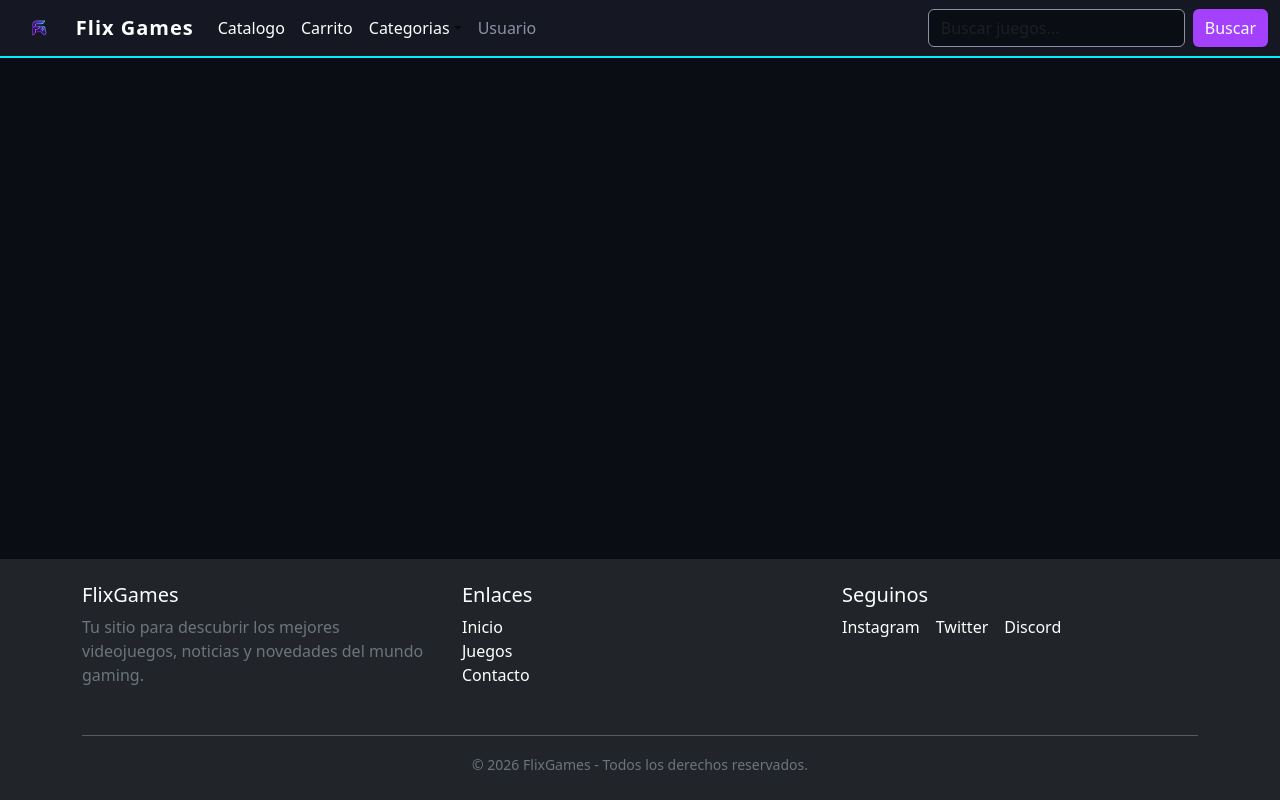
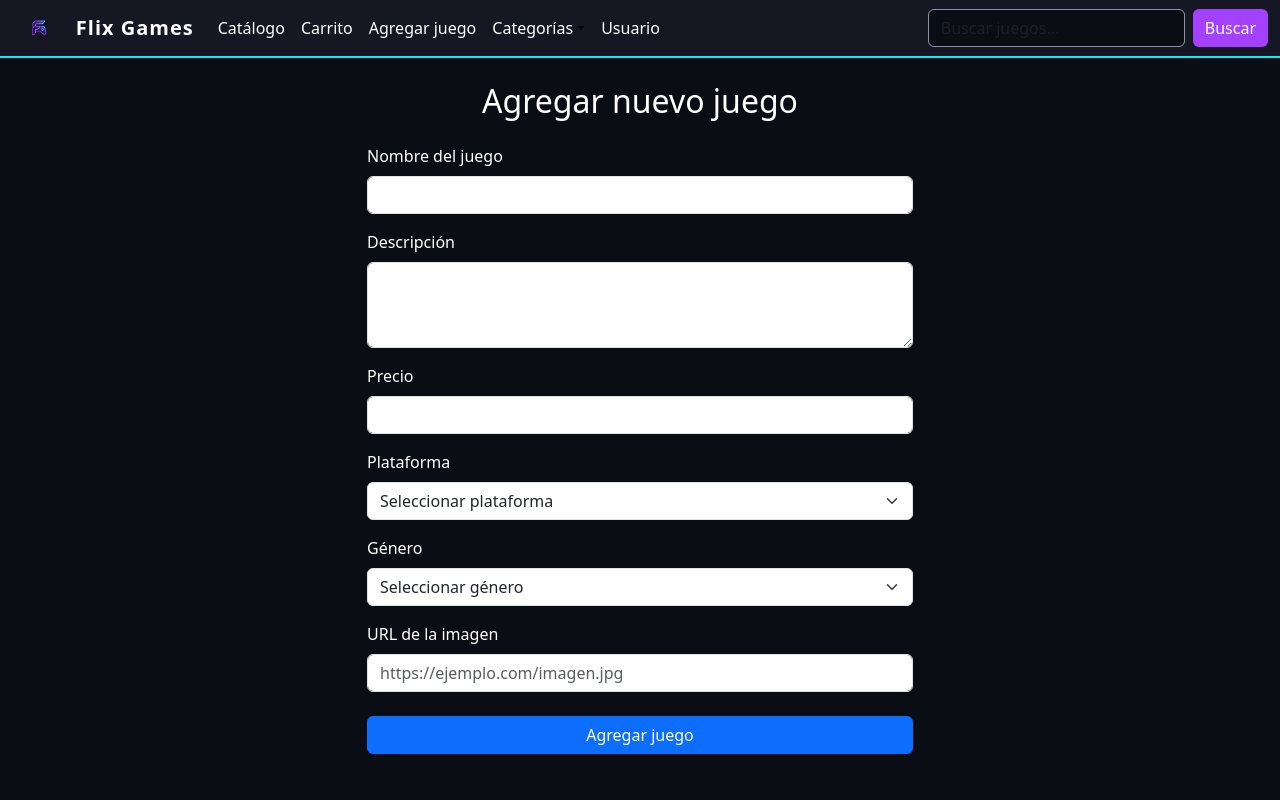
Before and after one commit to Pitu97/TP-Prog3, a React (Vite) app in the folder TiendaVideojuegos/: page /NuevoJuego in a window 1280 px wide. Shown: the top 800 px of the page. Built offline with nearby package versions, Linux system fonts and the light colour scheme.

Commit message:
funcion de agregar juego y navigates del navbar

```diff
--- a/TiendaVideojuegos/package.json
+++ b/TiendaVideojuegos/package.json
@@ -14,7 +14,8 @@
     "react": "^19.2.8",
     "react-bootstrap": "^2.10.10",
     "react-dom": "^19.2.8",
-    "react-router": "^8.4.0"
+    "react-router": "^8.4.0",
+    "react-router-dom": "^7.18.4"
   },
   "devDependencies": {
     "@types/react": "^19.2.18",
--- a/TiendaVideojuegos/src/App.jsx
+++ b/TiendaVideojuegos/src/App.jsx
@@ -1,6 +1,8 @@
+
 import { useState } from "react";
 import "./App.css";
-import { BrowserRouter, Route, Routes } from "react-router";
+import { BrowserRouter, Route, Routes } from "react-router-dom";
+
 import Dashboard from "./pages/Dashboard";
 import Catalogo from "./pages/Catalogo";
 import Carrito from "./pages/Carrito";
@@ -11,12 +13,19 @@ import { colores } from "./data/theme";
 import Perfil from "./pages/Perfil";
 import BarraNav from "./components/BarraNav";
 import Footer from "./components/Footer";
+import NuevoJuego from "./components/NuevoJuego";
 
 function App() {
   const [juegos, setJuegos] = useState(listaJuegos);
 
+  const agregarJuego = (nuevoJuego) => {
+    setJuegos((juegosActuales) => [...juegosActuales, nuevoJuego]);
+  };
+
   return (
-    <div className="d-flex flex-column min-vh-100"
+    <BrowserRouter>
+      <div
+        className="d-flex flex-column min-vh-100"
         style={{
           backgroundColor: colores.background,
           minHeight: "100vh",
@@ -24,20 +33,34 @@ function App() {
         }}
       >
         <BarraNav />
+
         <main className="flex-grow-1">
-        <BrowserRouter>
           <Routes>
-          <Route path="/" element={<Dashboard juegos={juegos} />} />
-          <Route path="catalogo" element={<Catalogo juegos={juegos} />} />
-          <Route path="carrito" element={<Carrito />} />
-          <Route path="login" element={<Login />} />
-          <Route path="detalleJuego" element={<DetalleJuego />} />
-          <Route path="perfil" element={<Perfil />} />
+            <Route
+              path="/"
+              element={<Dashboard juegos={juegos} />}
+            />
+
+            <Route
+              path="/catalogo"
+              element={<Catalogo juegos={juegos} />}
+            />
+
+            <Route path="/carrito" element={<Carrito />} />
+            <Route path="/login" element={<Login />} />
+            <Route path="/detalleJuego" element={<DetalleJuego />} />
+            <Route path="/perfil" element={<Perfil />} />
+
+            <Route
+              path="/NuevoJuego"
+              element={<NuevoJuego agregarJuego={agregarJuego} />}
+            />
           </Routes>
-      </BrowserRouter>
         </main>
+
         <Footer />
       </div>
+    </BrowserRouter>
   );
 }
 
--- a/TiendaVideojuegos/src/components/BarraNav.jsx
+++ b/TiendaVideojuegos/src/components/BarraNav.jsx
@@ -1,3 +1,4 @@
+
 import Button from "react-bootstrap/Button";
 import Container from "react-bootstrap/Container";
 import Form from "react-bootstrap/Form";
@@ -6,8 +7,11 @@ import Navbar from "react-bootstrap/Navbar";
 import NavDropdown from "react-bootstrap/NavDropdown";
 import { colores } from "../data/theme";
 import logo from "../assets/img/Logo_flix_limpio.png";
+import { useNavigate } from "react-router-dom";
 
 function BarraNav() {
+  const navigate = useNavigate();
+
   return (
     <Navbar
       expand="lg"
@@ -18,16 +22,21 @@ function BarraNav() {
     >
       <Container fluid>
         <Navbar.Brand
-          href="#"
+          onClick={() => navigate("/")}
           style={{
             color: colores.textMain,
             fontWeight: "bold",
             letterSpacing: "1px",
             display: "flex",
             alignItems: "center",
+            cursor: "pointer",
           }}
         >
-          <img src={logo} style={{ height: "30px", marginRight: "10px" }} />
+          <img
+            src={logo}
+            alt="Logo Flix Games"
+            style={{ height: "30px", marginRight: "10px" }}
+          />
           Flix Games
         </Navbar.Brand>
 
@@ -42,43 +51,85 @@ function BarraNav() {
             style={{ maxHeight: "100px" }}
             navbarScroll
           >
-            <Nav.Link href="#action1" style={{ color: colores.textMain }}>
-              Catalogo
+            <Nav.Link
+              onClick={() => navigate("/catalogo")}
+              style={{ color: colores.textMain, cursor: "pointer" }}
+            >
+              Catálogo
             </Nav.Link>
-            <Nav.Link href="#action2" style={{ color: colores.textMain }}>
+
+            <Nav.Link
+              onClick={() => navigate("/carrito")}
+              style={{ color: colores.textMain, cursor: "pointer" }}
+            >
               Carrito
+            </Nav.Link>
+
+            <Nav.Link
+              onClick={() => navigate("/NuevoJuego")}
+              style={{ color: colores.textMain, cursor: "pointer" }}
+            >
+              Agregar juego
             </Nav.Link>
 
             <NavDropdown
               title={
-                <span style={{ color: colores.textMain }}>Categorias</span>
+                <span style={{ color: colores.textMain }}>
+                  Categorías
+                </span>
               }
               id="navbarScrollingDropdown"
             >
-              <NavDropdown.Item href="#action3">Accion</NavDropdown.Item>
-              <NavDropdown.Item href="#action4">Aventura</NavDropdown.Item>
+              <NavDropdown.Item
+                onClick={() => navigate("/catalogo")}
+              >
+                Acción
+              </NavDropdown.Item>
+
+              <NavDropdown.Item
+                onClick={() => navigate("/catalogo")}
+              >
+                Aventura
+              </NavDropdown.Item>
+
               <NavDropdown.Divider />
-              <NavDropdown.Item href="#action5">RPG</NavDropdown.Item>
+
+              <NavDropdown.Item
+                onClick={() => navigate("/catalogo")}
+              >
+                RPG
+              </NavDropdown.Item>
             </NavDropdown>
 
-            <Nav.Link href="#" disabled style={{ color: colores.textMuted }}>
+            <Nav.Link
+              onClick={() => navigate("/perfil")}
+              style={{ color: colores.textMain, cursor: "pointer" }}
+            >
               Usuario
             </Nav.Link>
           </Nav>
 
-          <Form className="d-flex">
+          <Form
+            className="d-flex"
+            onSubmit={(e) => {
+              e.preventDefault();
+              navigate("/catalogo");
+            }}
+          >
             <Form.Control
               type="search"
               placeholder="Buscar juegos..."
               className="me-2"
-              aria-label="Search"
+              aria-label="Buscar juegos"
               style={{
                 backgroundColor: colores.background,
                 color: colores.textMain,
                 border: `1px solid ${colores.textMuted}`,
               }}
             />
+
             <Button
+              type="submit"
               style={{
                 backgroundColor: colores.secondary,
                 color: colores.textMain,
--- /dev/null
+++ b/TiendaVideojuegos/src/components/NuevoJuego.jsx
@@ -0,0 +1,150 @@
+
+import { useState } from "react";
+import { Form, Button, Container, Row, Col } from "react-bootstrap";
+
+function NuevoJuego({ agregarJuego }) {
+  const [juego, setJuego] = useState({
+    title: "",
+    description: "",
+    price: "",
+    platform: "",
+    genre: "",
+    image: ""
+  });
+
+  const handleChange = (e) => {
+    setJuego({
+      ...juego,
+      [e.target.name]: e.target.value
+    });
+  };
+
+  const handleSubmit = (e) => {
+    e.preventDefault();
+
+    const nuevoJuego = {
+      ...juego,
+      id: Date.now(),
+      price: Number(juego.price)
+    };
+
+    console.log("Juego enviado:", nuevoJuego);
+
+    agregarJuego(nuevoJuego);
+
+    alert("Juego agregado correctamente");
+
+    setJuego({
+      title: "",
+      description: "",
+      price: "",
+      platform: "",
+      genre: "",
+      image: ""
+    });
+  };
+
+  return (
+    <Container className="mt-4 mb-5">
+      <Row className="justify-content-center">
+        <Col md={8} lg={6}>
+          <h2 className="mb-4 text-center">
+            Agregar nuevo juego
+          </h2>
+
+          <Form onSubmit={handleSubmit}>
+            <Form.Group className="mb-3">
+              <Form.Label>Nombre del juego</Form.Label>
+              <Form.Control
+                type="text"
+                name="title"
+                value={juego.title}
+                onChange={handleChange}
+                required
+              />
+            </Form.Group>
+
+            <Form.Group className="mb-3">
+              <Form.Label>Descripción</Form.Label>
+              <Form.Control
+                as="textarea"
+                rows={3}
+                name="description"
+                value={juego.description}
+                onChange={handleChange}
+                required
+              />
+            </Form.Group>
+
+            <Form.Group className="mb-3">
+              <Form.Label>Precio</Form.Label>
+              <Form.Control
+                type="number"
+                name="price"
+                value={juego.price}
+                onChange={handleChange}
+                min="0"
+                step="0.01"
+                required
+              />
+            </Form.Group>
+
+            <Form.Group className="mb-3">
+              <Form.Label>Plataforma</Form.Label>
+              <Form.Select
+                name="platform"
+                value={juego.platform}
+                onChange={handleChange}
+                required
+              >
+                <option value="">Seleccionar plataforma</option>
+                <option value="PC">PC</option>
+                <option value="PS5">PS5</option>
+                <option value="Xbox">Xbox</option>
+                <option value="Switch">Switch</option>
+              </Form.Select>
+            </Form.Group>
+
+            <Form.Group className="mb-3">
+              <Form.Label>Género</Form.Label>
+              <Form.Select
+                name="genre"
+                value={juego.genre}
+                onChange={handleChange}
+                required
+              >
+                <option value="">Seleccionar género</option>
+                <option value="Action">Acción</option>
+                <option value="Adventure">Aventura</option>
+                <option value="RPG">RPG</option>
+                <option value="Strategy">Estrategia</option>
+                <option value="Horror">Terror</option>
+                <option value="Sports">Deportes</option>
+              </Form.Select>
+            </Form.Group>
+
+            <Form.Group className="mb-4">
+              <Form.Label>URL de la imagen</Form.Label>
+              <Form.Control
+                type="url"
+                name="image"
+                value={juego.image}
+                onChange={handleChange}
+                placeholder="https://ejemplo.com/imagen.jpg"
+                required
+              />
+            </Form.Group>
+
+            <div className="d-grid">
+              <Button type="submit" variant="primary">
+                Agregar juego
+              </Button>
+            </div>
+          </Form>
+        </Col>
+      </Row>
+    </Container>
+  );
+}
+
+export default NuevoJuego;
```
Also changed, not shown: 1 other file (tests, documents, lock files or other folders). Lines whose indentation alone changed are shown as unchanged.
